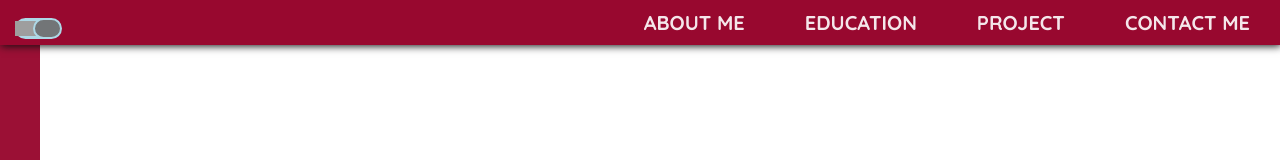
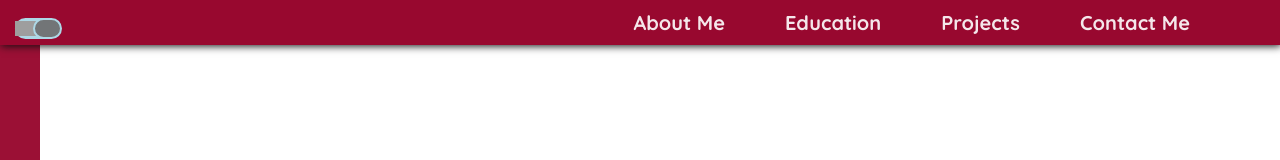
Before and after one commit to Maulishri/Maulishri.github.io, a React (Create React App) app: page / in a window 1280 px wide. Shown: the top 160 px of the page. Built offline with nearby package versions, Linux system fonts and the light colour scheme; grey boxes are pictures that could not be loaded.

Commit message:
Put bright/night mode on right

```diff
--- a/src/components/navbar/navbar.js
+++ b/src/components/navbar/navbar.js
@@ -1,7 +1,7 @@
 import './navbar.css';
 import { Link } from 'react-scroll';
-export default function Navbar(){
-    return(
+export default function Navbar() {
+    return (
         <header className="header">
             <a href="/" className="logo"></a>
             <input className="menu-btn" type="checkbox" id="menu-btn" />
@@ -9,22 +9,27 @@ export default function Navbar(){
             <ul className="menu">
                 <li>
                     <Link activeClass="active" smooth spy to="about">
-                        ABOUT ME
+                        About Me
                     </Link>
                 </li>
                 <li>
                     <Link activeClass="active" smooth spy to="education">
-                        EDUCATION
+                        Education
                     </Link>
                 </li>
                 <li>
                     <Link activeClass="active" smooth spy to="project">
-                        PROJECT
+                        Projects
                     </Link>
                 </li>
-                    <li>
+                <li>
                     <Link activeClass="active" smooth spy to="contact">
-                        CONTACT ME
+                        Contact Me
+                    </Link>
+                </li>
+                <li>
+                    <Link activeClass="active">
+
                     </Link>
                 </li>
             </ul>
```
Also changed, not shown: src/components/navbar/navbar.css (+13 -9 lines).
